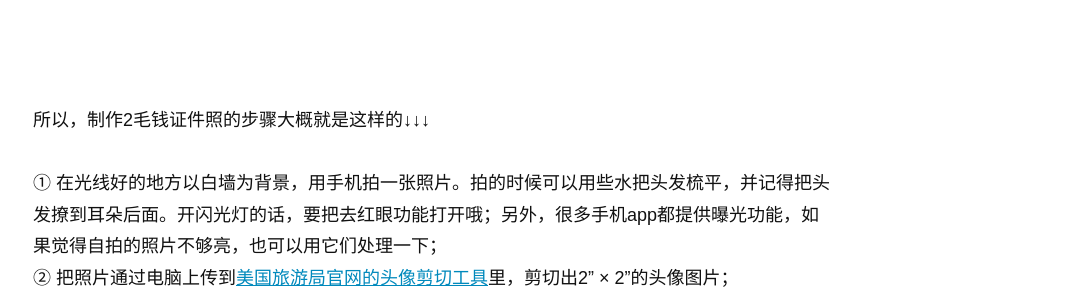
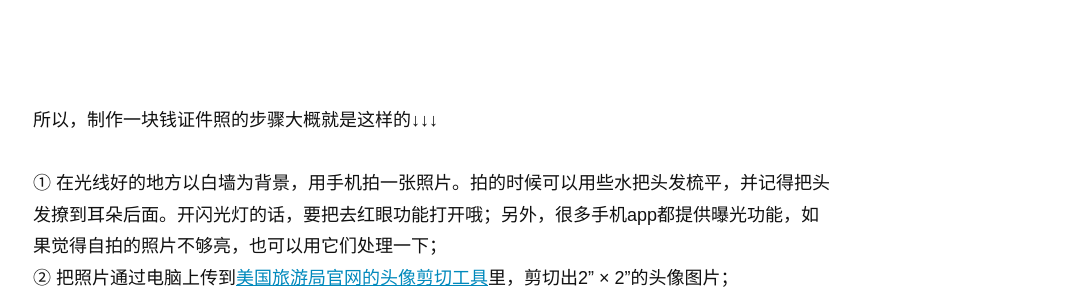
Before and after one commit to wolfwifee/wolfwifee.github.com, a Jekyll site: the page built from _posts/2016-03-01-how-to-make-identical-photographs.md, in a window 1280 px wide and 900 px high, scrolled down 2072 px. Shown: the part 150-447 px from the top of the window, without its empty margins (207-1280 px from the left). Built offline with Jekyll 4.4.1, drawn with Linux system fonts in a browser that asks for light colours; comment, search, counter and statistics services are not loaded.

Commit message:
Update 2016-03-01-how-to-make-identical-photographs.md

```diff
--- a/_posts/2016-03-01-how-to-make-identical-photographs.md
+++ b/_posts/2016-03-01-how-to-make-identical-photographs.md
@@ -53,7 +53,7 @@ Use a plain white or off-white background.<br>
 
 <p style="margin-bottom:70px"></p>
 
-所以，制作2毛钱证件照的步骤大概就是这样的↓↓↓
+所以，制作一块钱证件照的步骤大概就是这样的↓↓↓
 
 ① 在光线好的地方以白墙为背景，用手机拍一张照片。拍的时候可以用些水把头发梳平，并记得把头发撩到耳朵后面。开闪光灯的话，要把去红眼功能打开哦；另外，很多手机app都提供曝光功能，如果觉得自拍的照片不够亮，也可以用它们处理一下；<br>
 ② 把照片通过电脑上传到[美国旅游局官网的头像剪切工具](https://tsg.phototool.state.gov/photo){:target="_blank" style="color:#0089BC"}里，剪切出2" × 2"的头像图片；<br>
```
